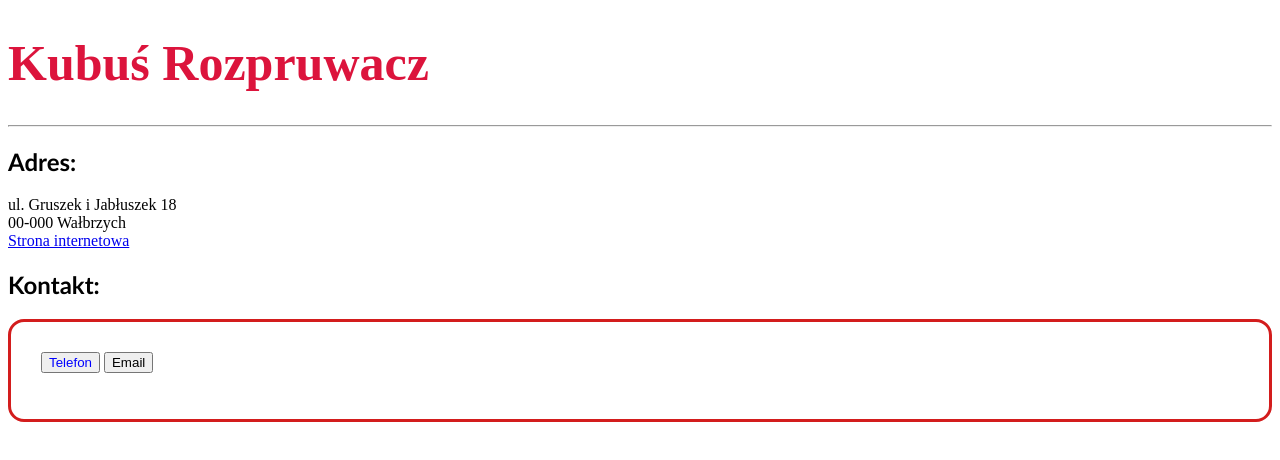
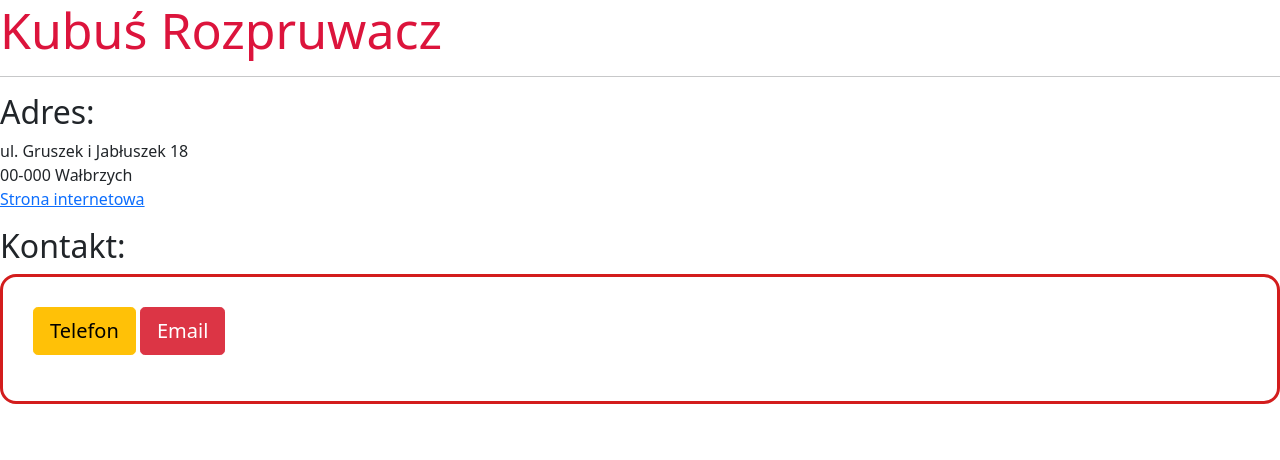
Before and after one commit to kubalobo/Warsztat-KartografiaMobilna-1, a plain HTML site: page index.html in a window 1280 px wide. Drawn offline with nearby package versions, Linux system fonts and the light colour scheme.

Commit message:
Bootstrap!

```diff
--- a/index.html
+++ b/index.html
@@ -7,6 +7,10 @@
     <meta http-equiv="X-UA-Compatible" content="IE=edge">
     <meta name="viewport" content="width=device-width, initial-scale=1.0">
     <title>Warsztaty!!!!</title>
+
+    <!-- Bootstrap CSS -->
+    <link href="https://cdn.jsdelivr.net/npm/bootstrap@5.0.1/dist/css/bootstrap.min.css" rel="stylesheet" integrity="sha384-+0n0xVW2eSR5OomGNYDnhzAbDsOXxcvSN1TPprVMTNDbiYZCxYbOOl7+AMvyTG2x" crossorigin="anonymous">
+
 
     <link href="./style.css" rel="stylesheet" />
     <script src="script.js"></script>
@@ -30,11 +34,20 @@
     <h2>Kontakt:</h2>
 
     <div class="box">
-        <button id="telefonButton">Telefon</button>
-        <button onclick="showEmail()">Email</button>
+        <button type="button" class="btn btn-warning btn-lg" id="telefonButton" onclick='showContact("123456798")'>
+            Telefon
+        </button>
+
+        <button type="button" class="btn btn-danger btn-lg" onclick='showContact(
+"<a href=\"mailto:rozpruwacz@buziaczek.pl\">rozpruwacz@buziaczek.pl</a>"
+        )'>
+            Email
+        </button>
         <p id="contactSpace"></p>
     </div>
 
+
+    <script src="https://cdn.jsdelivr.net/npm/bootstrap@5.0.1/dist/js/bootstrap.bundle.min.js" integrity="sha384-gtEjrD/SeCtmISkJkNUaaKMoLD0//ElJ19smozuHV6z3Iehds+3Ulb9Bn9Plx0x4" crossorigin="anonymous"></script>
 </body>
 
 </html>
--- a/script.js
+++ b/script.js
@@ -4,11 +4,9 @@ let zwierze = 'kota';
 console.log(imie + " ma " + zwierze + "... 🐈🐈🐈");
 
 
-function showEmail() {
-    console.log("😎😎😎");
-
+function showContact(content) {
+    // console.log("😎😎😎");
     const contactSpace = document.querySelector('#contactSpace');
 
-    contactSpace.innerHTML = '<a href="mailto:rozpruwacz@buziaczek.pl">rozpruwacz@buziaczek.pl</a>'
-
+    contactSpace.innerHTML = content;
 }
--- a/style.css
+++ b/style.css
@@ -3,13 +3,6 @@ h1 {
     font-size: 50px;
 }
 
-#telefonButton {
-    color: blue;
-}
-
-h2 {
-    font-family: 'Gill Sans', 'Gill Sans MT', Calibri, 'Trebuchet MS', sans-serif;
-}
 
 .box {
     border: 3px solid #d31d1d;
```
